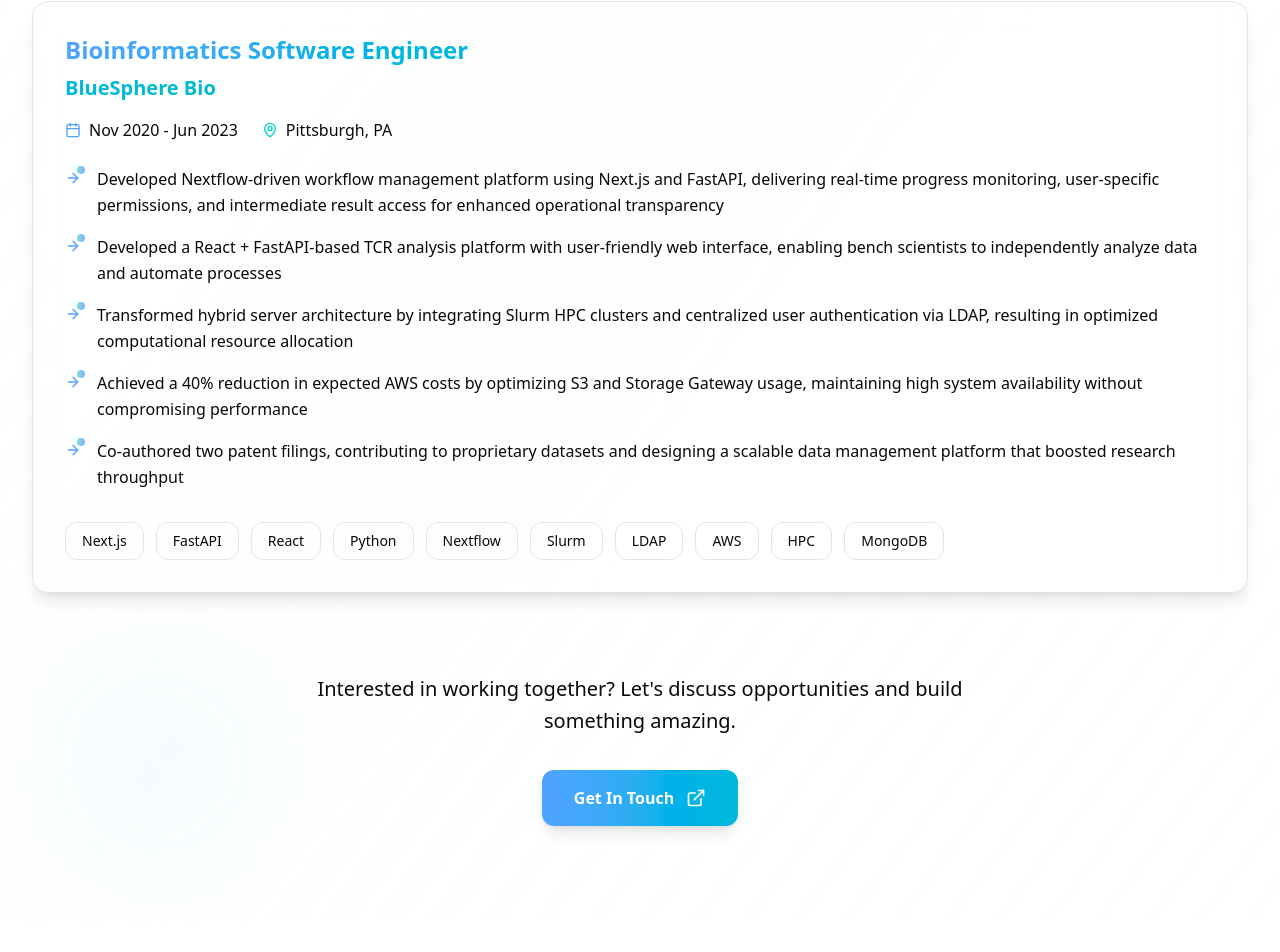
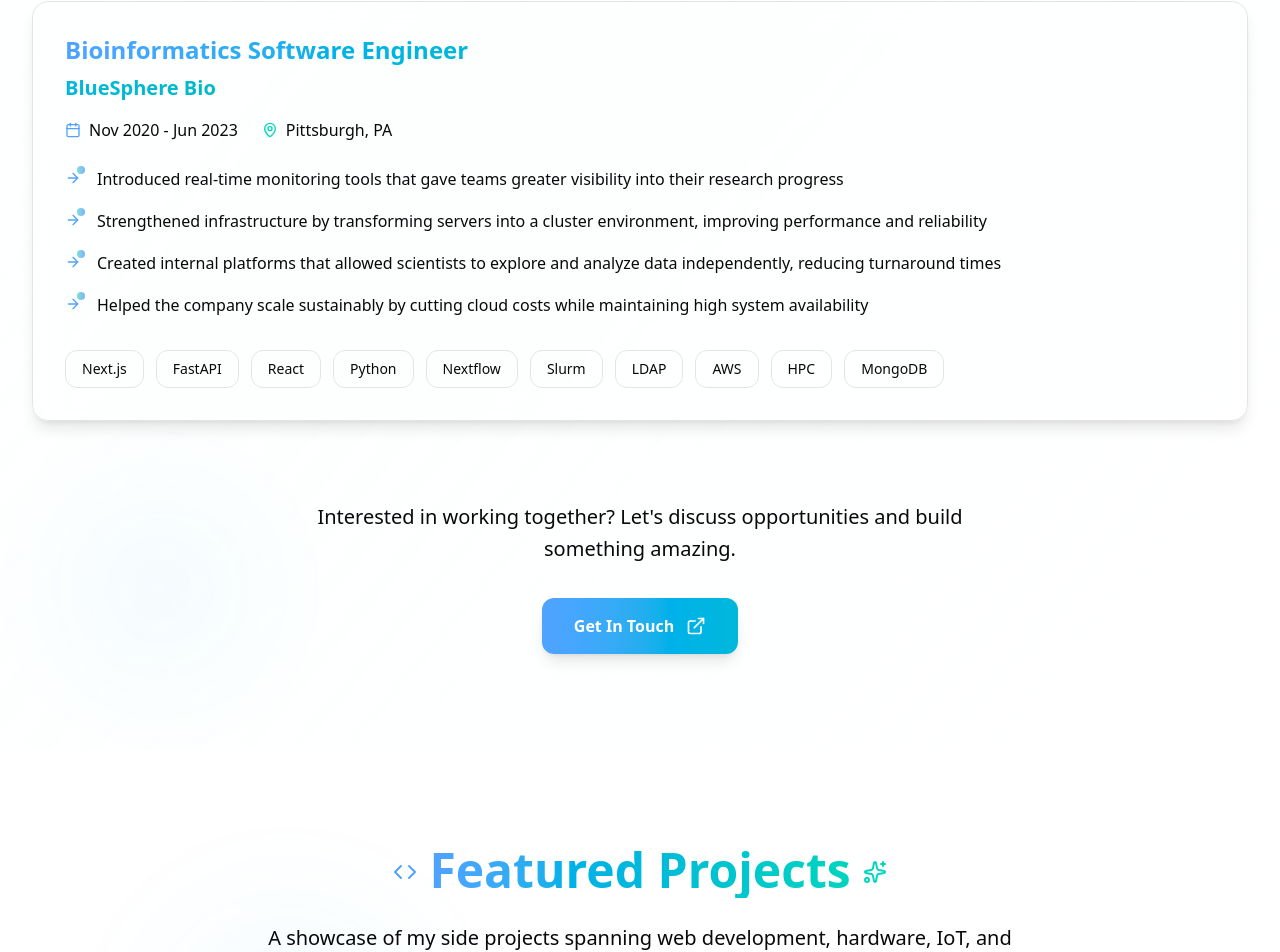
Before and after one commit to JaeungJayJang/personal_website_3, a Next.js app: page / in a window 1280 px wide. Shown: the part 2956-3908 px from the top of the page. Built offline with nearby package versions, Linux system fonts and the light colour scheme.

Commit message:
Revise experience descriptions in experiences.ts
Updated experience descriptions to make the contents concise

```diff
--- a/src/data/experiences.ts
+++ b/src/data/experiences.ts
@@ -37,11 +37,10 @@ export const experiences: Experience[] = [
     period: "Nov 2020 - Jun 2023",
     location: "Pittsburgh, PA",
     description: [
-      "Developed Nextflow-driven workflow management platform using Next.js and FastAPI, delivering real-time progress monitoring, user-specific permissions, and intermediate result access for enhanced operational transparency",
-      "Developed a React + FastAPI-based TCR analysis platform with user-friendly web interface, enabling bench scientists to independently analyze data and automate processes",
-      "Transformed hybrid server architecture by integrating Slurm HPC clusters and centralized user authentication via LDAP, resulting in optimized computational resource allocation",
-      "Achieved a 40% reduction in expected AWS costs by optimizing S3 and Storage Gateway usage, maintaining high system availability without compromising performance",
-      "Co-authored two patent filings, contributing to proprietary datasets and designing a scalable data management platform that boosted research throughput"
+      "Introduced real-time monitoring tools that gave teams greater visibility into their research progress",
+      "Strengthened infrastructure by transforming servers into a cluster environment, improving performance and reliability",
+      "Created internal platforms that allowed scientists to explore and analyze data independently, reducing turnaround times",
+      "Helped the company scale sustainably by cutting cloud costs while maintaining high system availability"
     ],
     technologies: ["Next.js", "FastAPI", "React", "Python", "Nextflow", "Slurm", "LDAP", "AWS", "HPC", "MongoDB"],
     isActive: false,
```
